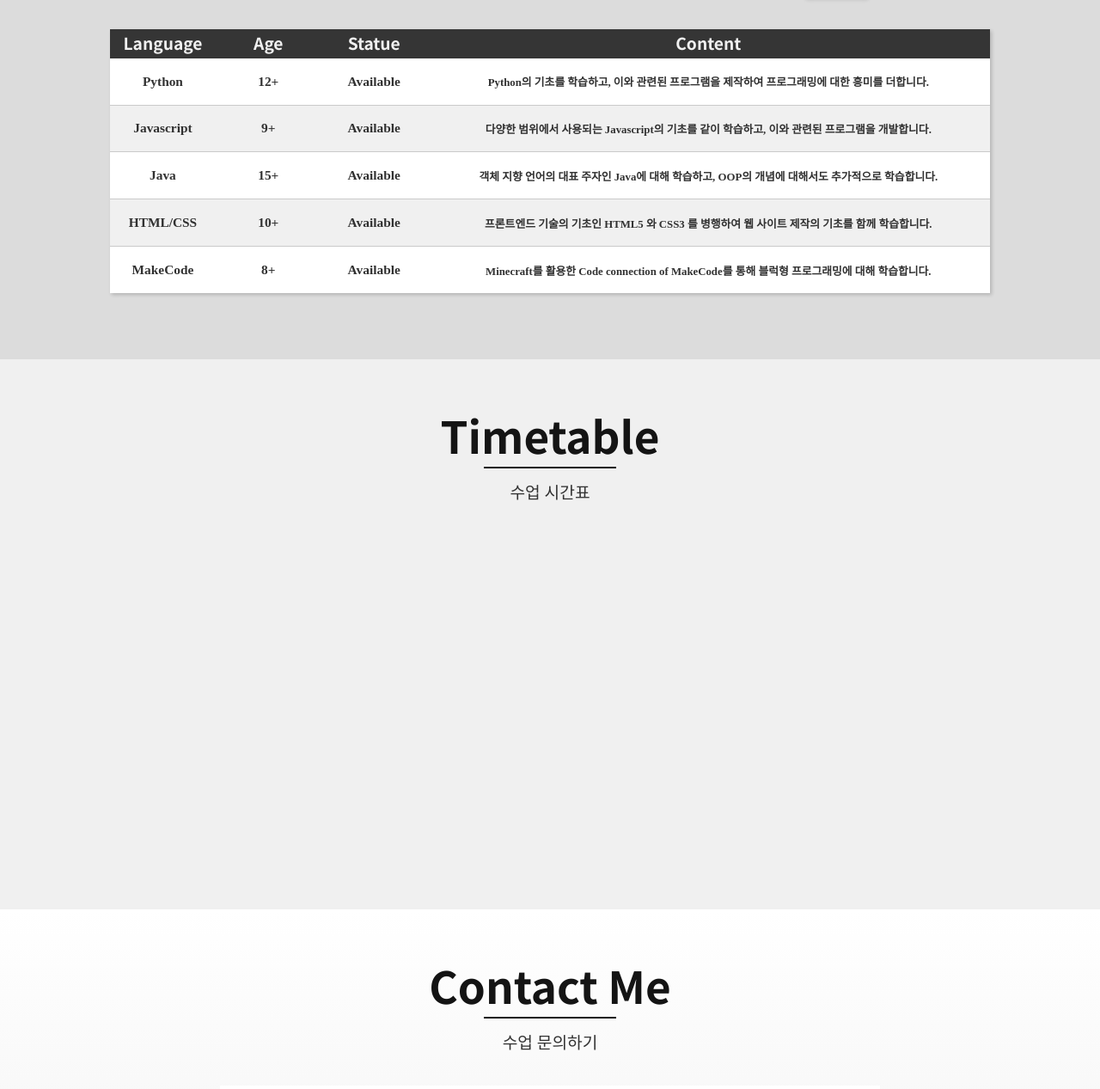
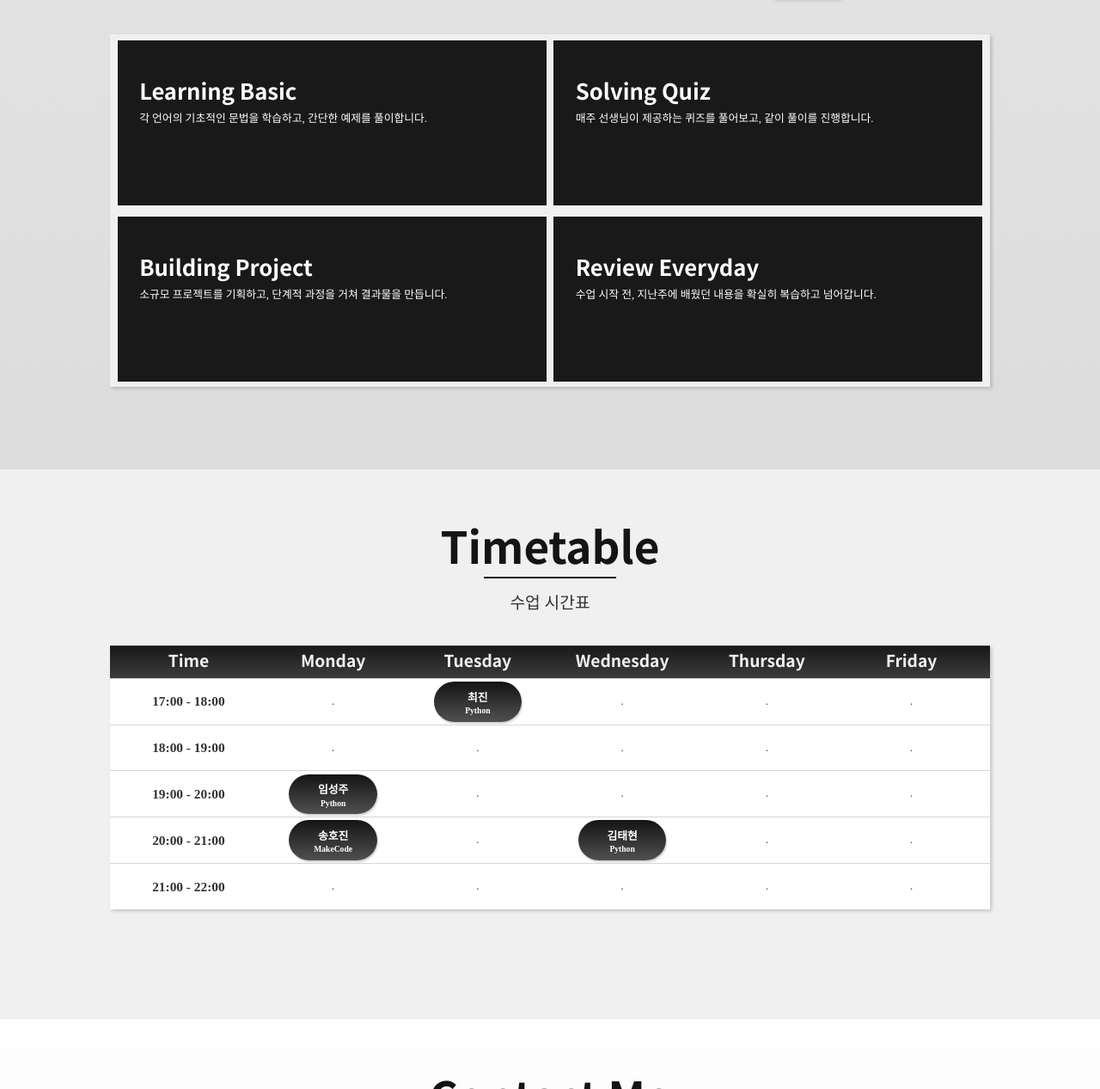
Before and after one commit to RookieAND/introCodingStudy, a plain HTML site: page index.html in a window 1280 px wide. Shown: the part 1438-2705 px from the top of the page at 86% size. Drawn offline with nearby package versions, Linux system fonts and the light colour scheme.

Commit message:
RookieAND / refactor : renewal some transition design.

```diff
--- a/css/style.css
+++ b/css/style.css
@@ -74,7 +74,7 @@ body {
     height: 45vw;
 
     background-color: rgb(25, 25, 25);
-    background-image: url(../img/bgimg1.jpg);
+    background-image: url(../img/bg_img/bgimg1.jpg);
     background-size: cover;
     background-repeat: no-repeat;
     background-position: center;
@@ -184,18 +184,18 @@ body {
     width: 100vw;
     height: 40vw;
 
-    background-color: rgb(240, 240, 240);
+    background: linear-gradient(rgb(255, 255, 255), rgb(240, 240, 240));
 
     position: relative;
     top: 3vw;
 
-    color:rgb(20, 20, 20);
+    color:rgb(35, 35, 35);
     text-align: center;
 }
 
 .main__infomation--element {
     width: 65vw;
-    height: 24vw;
+    height: 20vw;
 
     display: flex;
     justify-content: space-around;
@@ -212,7 +212,6 @@ body {
 
 .main__infomation--option {
     width: 18vw;
-    height: 24vw;
 }
 
 .main__infomation--option > a {
@@ -232,8 +231,14 @@ body {
 }
 
 .main__infomation--option > a:hover {
+    width: 8.5vw;
+    height: 8.5vw;
+    margin: 0vw auto;
+    padding: 0.75vw 0.75vw;
+
     color: rgb(25, 25, 25);
-    background-color: rgb(200, 200, 200);
+    background-color: rgb(225, 225, 225);
+    font-size: 5.4vw;
 }
 
 .main__infomation--option > span {
@@ -263,8 +268,9 @@ body {
     color: white;
 
     width: 100vw;
-    height: 60vw;
+    height: 70vw;
 
+    background: linear-gradient(rgb(230, 230, 230), rgb(220, 220, 220));
     background-color: rgb(220, 220, 220);
 
     position: relative;
@@ -278,11 +284,11 @@ body {
 
 .main__curriculum--lang {
     width: 60vw;
-    height: 12vw;
-    margin: 0vw auto 2vw auto;
+    height: 11vw;
+    margin: 0vw auto 3.5vw auto;
 
     display: flex;
-    justify-content: space-between;
+    justify-content: space-evenly;
     align-items: baseline;
     flex-wrap: wrap;
 
@@ -290,7 +296,7 @@ body {
 }
 
 .main__curriculum--icon {
-    flex-basis: 8vw;
+    flex-basis: 10vw;
     width: 8vw;
     text-align: center;
 }
@@ -302,97 +308,78 @@ body {
 
     background-color: rgb(255, 255, 255);
     border-radius: 50%;
-    box-shadow: 4px 4px 5px rgba(20, 20, 20, 0.2);
+    box-shadow: 4px 4px 5px rgba(20, 20, 20, 0.1);
+
+    transition: all 0.2s cubic-bezier(0.39, 0.575, 0.565, 1);
 }
 
 .main__curriculum--lang img:hover {
-    filter: brightness(50%);
-    transition: all 0.5s cubic-bezier(0.39, 0.575, 0.565, 1);
+    width: 6.5vw;
+    height: 6.5vw;
 }
 
 .main__curriculum--lang span {
-    width: 70%;
+    width: 60%;
     margin: 0.2vw auto;
     padding: 0;
     display: block;
 
     background-color: rgb(240, 240, 240);
-    box-shadow: 1px 1px 5px rgba(20, 20, 20, 0.2);
+    box-shadow: 2px 2px 4px rgba(20, 20, 20, 0.2);
 
     font-family: 'Bebas Neue';
-    font-weight: 500;
+    font-weight: 400;
     font-size: 1.25vw;
 }
 
-.main__curriculum--explain {
+.main__curriculum--direct {
     width: 80vw;
-    height: 24vw;
+    height: 32vw;
     margin: auto;
 
     background-color: rgb(240, 240, 240);
     box-shadow: 2px 2px 4px rgba(20, 20, 20, 0.2);
 
     display: flex;
-    flex-direction: column;
     justify-content: space-evenly;
-    align-items: flex-start;
+    align-items: center;
+    flex-wrap: wrap;
 
     position: relative;
+
+    text-align: left;
 }
 
-.main__curriculum--header {
-    width: 100%;
-    height: 3vw;
+.main__curriculum--option {
+    flex-basis: 35vw;
+    height: 9vw;
+    padding: 3vw 2vw;
+    background-color: rgb(25, 25, 25);
+    background-size: cover;
 
-    display: flex;
-    justify-content: space-evenly;
-    align-items: flex-start;
+    color: white;
 
-    background-color: rgb(53, 53, 53);
-
-    color: rgb(240, 240, 240);
-    text-align: center;
-    line-height: 175%;
-    font-size: 1.5vw;
+    transition: all 0.3s cubic-bezier(0.075, 0.82, 0.165, 1);
 }
 
-.main__curriculum--explain span:nth-child(-n+3) {
-    flex-basis: 12%;
+
+.main__curriculum--option:hover {
+    padding: 2vw 1vw;
+    margin: 0.5vw 1vw;
 }
 
-.main__curriculum--explain span:nth-child(4) {
-    flex-basis: 64%;
+.main__curriculum--option > span {
+    font-family: 'Noto Sans KR', sans-serif;
+    font-weight: bold;
+    font-size: 2vw;
 }
 
-.main__curriculum--explain > div:nth-child(3),
-.main__curriculum--explain > div:nth-child(5) {
-    background-color: rgb(240, 240, 240);
-    border-top: 1px solid rgba(50, 50, 50, 0.2);
-    border-bottom: 1px solid rgba(50, 50, 50, 0.2);
-}
+.main__curriculum--option > p {
+    margin: 0.25vw auto;
 
-.main__curriculum--info {
-    width: 100%;
-    height: 5vw;
-
-    display: flex;
-    justify-content: space-evenly;
-    align-items: center;
-
-    background-color: rgb(255, 255, 255);
-
-    color: rgb(49, 49, 49);
-    text-align: center;
+    font-family: nanumsquare;
+    font-weight: 100;
     font-size: 1vw;
-}
-
-.main__curriculum--info span {
-    font-family: nanumsquare;
-    vertical-align: middle;
-}
-
-.main__curriculum--info span:nth-child(-n+3) {
-    font-size: 1.2vw;
 }
 
 .main__timetable {
@@ -410,6 +397,93 @@ body {
     font-size: 2.1vw;
 }
 
+
+.main__timetable--explain {
+    width: 80vw;
+    height: 24vw;
+    margin: auto;
+
+    background-color: rgb(240, 240, 240);
+    box-shadow: 2px 2px 4px rgba(20, 20, 20, 0.2);
+
+    display: flex;
+    flex-direction: column;
+    justify-content: space-evenly;
+    align-items: flex-start;
+
+    position: relative;
+}
+
+.main__timetable--header {
+    width: 100%;
+    height: 3.5vw;
+
+    display: flex;
+    justify-content: space-evenly;
+    align-items: flex-start;
+
+    background: linear-gradient(rgb(25, 25, 25), rgb(60, 60, 60));
+}
+
+.main__timetable--header span {
+    flex-basis: 12vw;
+
+    color: rgb(240, 240, 240);
+    text-align: center;
+    line-height: 175%;
+    font-size: 1.5vw;
+    font-weight: bold;
+}
+
+.main__timetable--explain > div {
+    border-top: 1px solid rgba(50, 50, 50, 0.2);
+}
+
+.main__timetable--info {
+    width: 80vw;
+    height: 5vw;
+
+    display: flex;
+    justify-content: space-evenly;
+    align-items: center;
+
+    background-color: rgb(255, 255, 255);
+
+    color: rgb(49, 49, 49);
+    text-align: center;
+    font-size: 1vw;
+}
+
+.main__timetable--info span {
+    flex-basis: 12vw;
+    font-family: nanumsquare;
+    vertical-align: middle;
+}
+
+.main__timetable--info p {
+    margin: 0.1vw auto 0vw auto;
+    font-size: 0.75vw;
+}
+
+.main__timetable--info span:nth-child(1) {
+    font-size: 1.2vw;
+    font-weight: bold;
+}
+
+.main__timetable--info .info-has-class {
+    flex-basis: 8vw;
+    margin: 0vw 2vw;
+    padding: 0.6vw;
+
+    background: linear-gradient(rgb(20, 20, 20), rgb(80, 80, 80));
+    box-sizing: border-box;
+    box-shadow: 1px 2px 2px rgba(20, 20, 20, 0.2);
+    border-radius: 25px;
+
+    color: rgb(255, 255, 255);
+    font-weight: bold;
+}
+
 .main__contactus {
     width: 100vw;
     height: 65vw;
@@ -425,7 +499,7 @@ body {
 
 .main__contactus--form {
     width: 40vw;
-    height: 38vw;
+    height: 34vw;
     background-color: white;
     margin: auto;
     padding: 3vw 10vw;
@@ -443,7 +517,7 @@ body {
     font-size: 1.5vw;
 
     width: 39vw;
-    height: 4vw;
+    height: 3vw;
     border: 1px solid rgba(65, 65, 65, 0.5);
     border-radius: 2px;
 }
@@ -467,10 +541,10 @@ body {
 .main__contactus--form label {
     display: inline-block;
     width: 40vw;
-    margin: 0vw 0vw 0.4vw 0vw;
+    margin: 0vw 0vw 0.2vw 0vw;
 
     color:rgb(50, 50, 50);
-    font-size: 1.6vw;
+    font-size: 1.5vw;
     font-family: 'Noto Sans KR', sans-serif;
     font-weight: 400;
     text-align: left;
--- a/index.html
+++ b/index.html
@@ -16,7 +16,7 @@
             <a href="#section-info">Introduce</a>
             <a href="#section-curriculum">Curriculum</a>
             <a href="#section-timetable">Timetable</a>
-            <a href="#">Contact</a>
+            <a href="#section-contact">Contact</a>
         </nav>
         <header class="main__background" bgproperties="fixed">
             <h4>Imagine your own world.</h4>
@@ -78,42 +78,22 @@
                     <span>Python</span>
                 </div>
             </div>
-            <div class="main__curriculum--explain">
-                <div class="main__curriculum--header">
-                    <span>Language</span>
-                    <span>Age</span>
-                    <span>Statue</span>
-                    <span>Content</span>
+            <div class="main__curriculum--direct">
+                <div class="main__curriculum--option option-first">
+                    <span>Learning Basic</span>
+                    <p>각 언어의 기초적인 문법을 학습하고, 간단한 예제를 풀이합니다.</p>
                 </div>
-                <div class="main__curriculum--info info-python">
-                    <span>Python</span>
-                    <span>12+</span>
-                    <span>Available</span>
-                    <span>Python의 기초를 학습하고, 이와 관련된 프로그램을 제작하여 프로그래밍에 대한 흥미를 더합니다.</span>
+                <div class="main__curriculum--option option-second">
+                    <span>Solving Quiz</span>
+                    <p>매주 선생님이 제공하는 퀴즈를 풀어보고, 같이 풀이를 진행합니다.</p>
                 </div>
-                <div class="main__curriculum--info info-js">
-                    <span>Javascript</span>
-                    <span>9+</span>
-                    <span>Available</span>
-                    <span>다양한 범위에서 사용되는 Javascript의 기초를 같이 학습하고, 이와 관련된 프로그램을 개발합니다.</span>
+                <div class="main__curriculum--option option-third">
+                    <span>Building Project</span>
+                    <p>소규모 프로젝트를 기획하고, 단계적 과정을 거쳐 결과물을 만듭니다.</p>
                 </div>
-                <div class="main__curriculum--info info-java">
-                    <span>Java</span>
-                    <span>15+</span>
-                    <span>Available</span>
-                    <span>객체 지향 언어의 대표 주자인 Java에 대해 학습하고, OOP의 개념에 대해서도 추가적으로 학습합니다.</span>
-                </div>
-                <div class="main__curriculum--info info-html">
-                    <span>HTML/CSS</span>
-                    <span>10+</span>
-                    <span>Available</span>
-                    <span>프론트엔드 기술의 기초인 HTML5 와 CSS3 를 병행하여 웹 사이트 제작의 기초를 함께 학습합니다.</span>
-                </div>
-                <div class="main__curriculum--info info-makecode">
-                    <span>MakeCode</span>
-                    <span>8+</span>
-                    <span>Available</span>
-                    <span>Minecraft를 활용한 Code connection of MakeCode를 통해 블럭형 프로그래밍에 대해 학습합니다.</span>
+                <div class="main__curriculum--option option-fourth">
+                    <span>Review Everyday</span>
+                    <p>수업 시작 전, 지난주에 배웠던 내용을 확실히 복습하고 넘어갑니다.</p>
                 </div>
             </div>
         </div>
@@ -122,8 +102,58 @@
                 <h4>Timetable</h4>
                 <p>수업 시간표</p>
             </div>
+            <div class="main__timetable--explain">
+                <div class="main__timetable--header">
+                    <span>Time</span>
+                    <span>Monday</span>
+                    <span>Tuesday</span>
+                    <span>Wednesday</span>
+                    <span>Thursday</span>
+                    <span>Friday</span>
+                </div>
+                <div class="main__timetable--info info-python">
+                    <span class="info-time">17:00 - 18:00</span>
+                    <span class="info-none">.</span>
+                    <span class="info-has-class">최진<p>Python</p></span>
+                    <span class="info-none">.</span>
+                    <span class="info-none">.</span>
+                    <span class="info-none">.</span>
+                </div>
+                <div class="main__timetable--info info-js">
+                    <span class="info-time">18:00 - 19:00</span>
+                    <span class="info-none">.</span>
+                    <span class="info-none">.</span>
+                    <span class="info-none">.</span>
+                    <span class="info-none">.</span>
+                    <span class="info-none">.</span>
+                </div>
+                <div class="main__timetable--info info-makecode">
+                    <span class="info-time">19:00 - 20:00</span>
+                    <span class="info-has-class">임성주<p>Python</p></span>
+                    <span class="info-none">.</span>
+                    <span class="info-none">.</span>
+                    <span class="info-none">.</span>
+                    <span class="info-none">.</span>
+                </div>
+                <div class="main__timetable--info info-java">
+                    <span class="info-time">20:00 - 21:00</span>
+                    <span class="info-has-class">송호진<p>MakeCode</p></span>
+                    <span class="info-none">.</span>
+                    <span class="info-has-class">김태현<p>Python</p></span>
+                    <span class="info-none">.</span>
+                    <span class="info-none">.</span>
+                </div>
+                <div class="main__timetable--info info-html">
+                    <span class="info-time">21:00 - 22:00</span>
+                    <span class="info-none">.</span>
+                    <span class="info-none">.</span>
+                    <span class="info-none">.</span>
+                    <span class="info-none">.</span>
+                    <span class="info-none">.</span>
+                </div>
+            </div>
         </div>
-        <div class="main__contactus">
+        <div class="main__contactus" id="section-contact">
             <div class="main__title">
                 <h4>Contact Me</h4>
                 <p>수업 문의하기</p>
--- a/js/layoutThree.js
+++ b/js/layoutThree.js
@@ -3,7 +3,7 @@ let imgNumber = 1;
 
 function changeBackgroundImg() {
     imgNumber = imgNumber < 3 ? ++imgNumber : 1;
-    bg_img[0].style.backgroundImage = `url(../img/bgimg${imgNumber}.jpg)`;
+    bg_img[0].style.backgroundImage = `url(../img/bg_img/bgimg${imgNumber}.jpg)`;
 }
 
 setInterval(changeBackgroundImg, 5000);
```
Also changed, not shown: img/bg_img/bgimg1.jpg (renamed from img/bgimg1.jpg), img/bg_img/bgimg2.jpg (renamed from img/bgimg2.jpg), img/bg_img/bgimg3.jpg (renamed from img/bgimg3.jpg), img/sample_img1.jpg (added).
